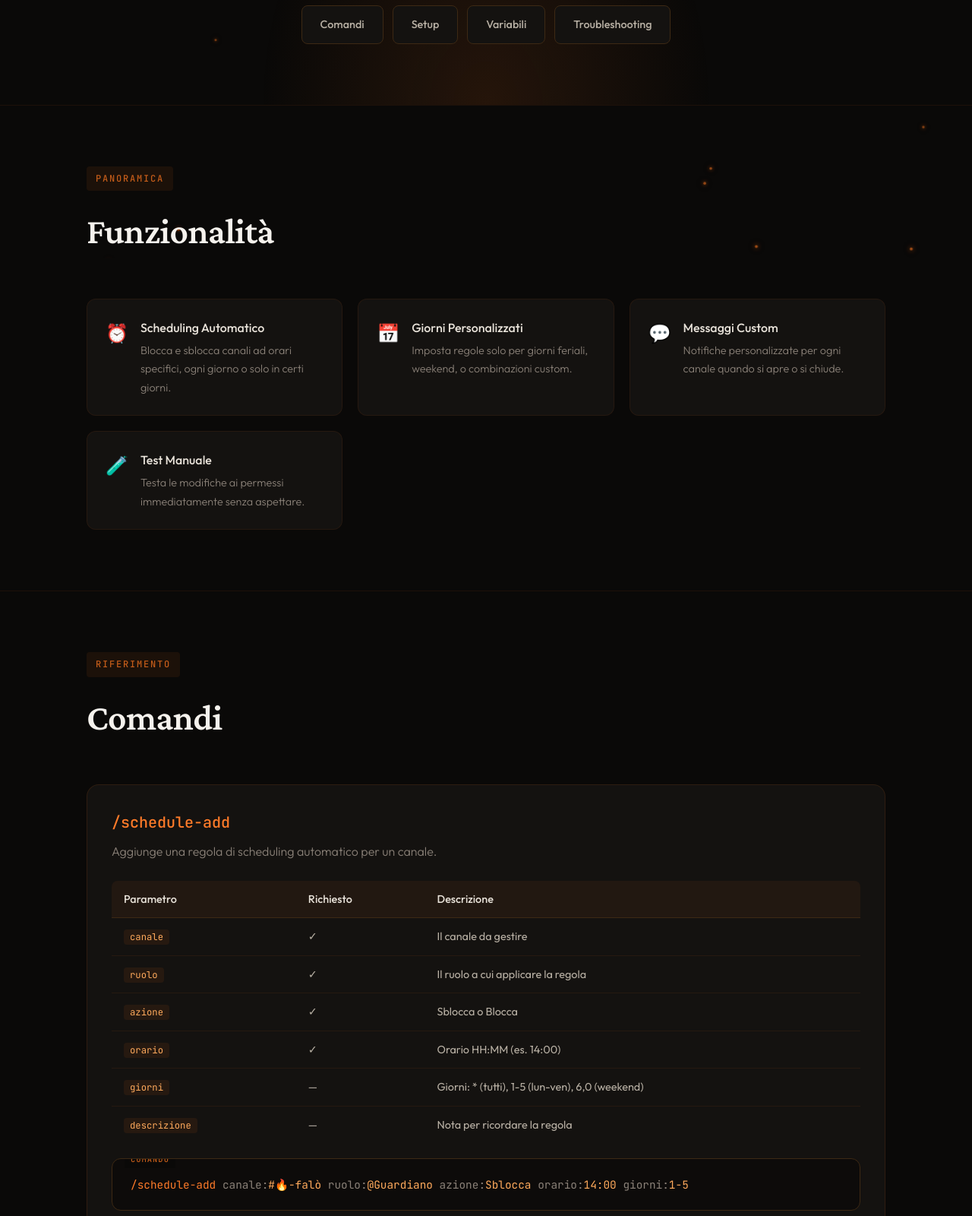
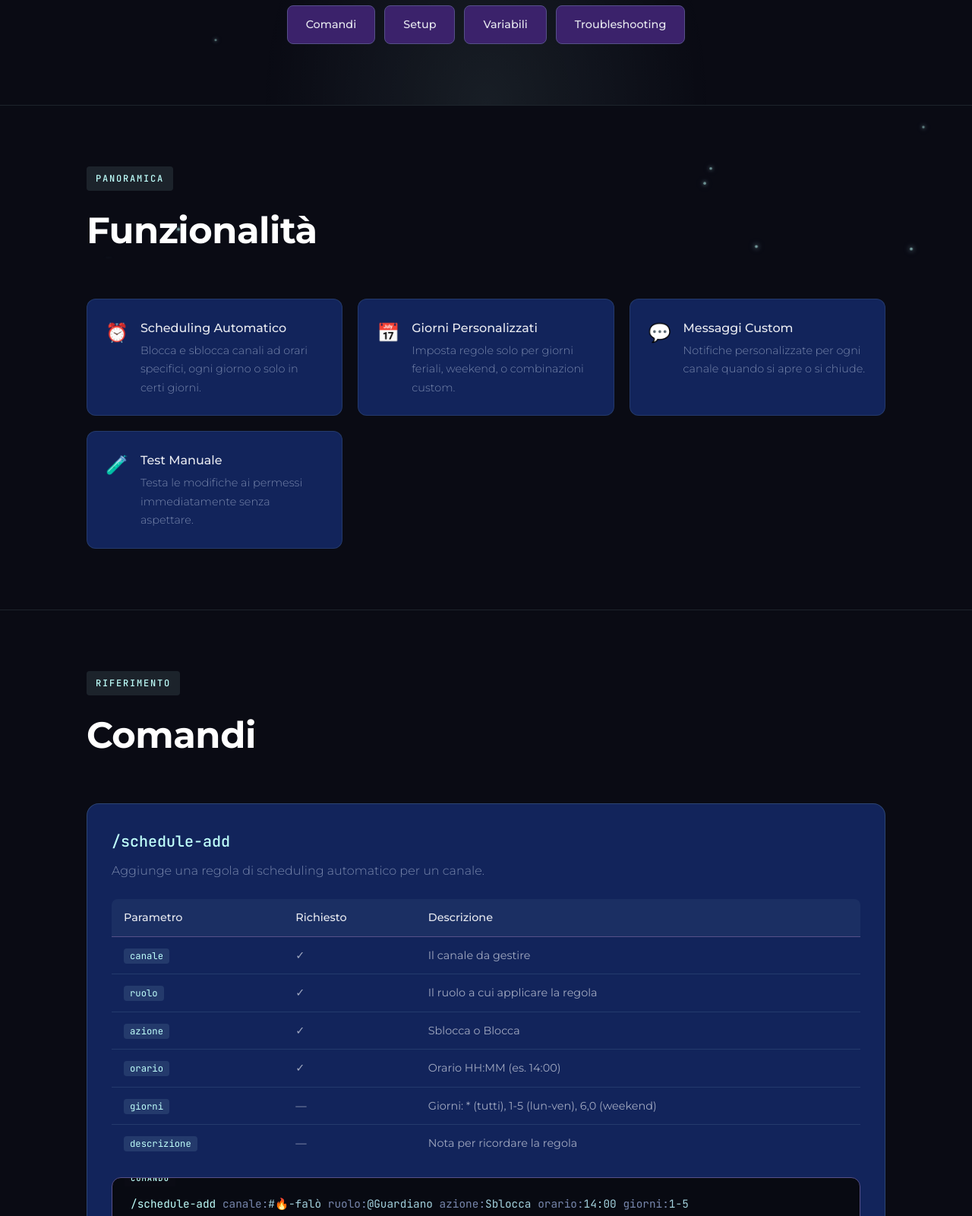
Before and after one commit to ChristianPulieri/discord-channel-scheduler, a website: page docs.html in a window 1280 px wide. Shown: the part 460-2060 px from the top of the page at 76% size. Drawn offline with nearby package versions, Linux system fonts and the light colour scheme.

Commit message:
Update docs with Montserrat font and purple/aquamarine palette

```diff
--- a/docs.html
+++ b/docs.html
@@ -6,20 +6,21 @@
   <title>Discord Channel Scheduler - Documentazione</title>
   <link rel="preconnect" href="https://fonts.googleapis.com">
   <link rel="preconnect" href="https://fonts.gstatic.com" crossorigin>
-  <link href="https://fonts.googleapis.com/css2?family=Crimson+Pro:wght@400;600&family=JetBrains+Mono:wght@400;500&family=Outfit:wght@300;400;500;600;700&display=swap" rel="stylesheet">
+  <link href="https://fonts.googleapis.com/css2?family=JetBrains+Mono:wght@400;500&family=Montserrat:wght@300;400;500;600;700&display=swap" rel="stylesheet">
   <style>
     :root {
-      --bg-deep: #0a0908;
-      --bg-card: #141210;
-      --bg-card-hover: #1a1714;
-      --ember-dim: #3d2914;
-      --ember: #c45d1a;
-      --ember-bright: #ff7b29;
-      --ember-glow: #ffaa5c;
-      --ash: #8a8178;
-      --smoke: #b8b0a4;
-      --bone: #e8e2d9;
-      --chalk: #f5f2ed;
+      --bg-deep: #0a0b14;
+      --bg-card: #12245B;
+      --bg-card-hover: #1a2d6b;
+      --viola-scuro: #3B226B;
+      --viola-2: #565089;
+      --viola-3: #7786AC;
+      --acquamarina: #BFFFFB;
+      --acquamarina-2: #A3D1DD;
+      --blu-scuro: #12245B;
+      --white: #ffffff;
+      --white-soft: #e8eaf0;
+      --white-dim: #a0a8c0;
     }
 
     * {
@@ -33,15 +34,15 @@
     }
 
     body {
-      font-family: 'Outfit', sans-serif;
+      font-family: 'Montserrat', sans-serif;
       background: var(--bg-deep);
-      color: var(--smoke);
+      color: var(--white-dim);
       line-height: 1.7;
       min-height: 100vh;
       overflow-x: hidden;
     }
 
-    /* Ember particles background */
+    /* Floating particles background */
     .ember-field {
       position: fixed;
       top: 0;
@@ -57,11 +58,11 @@
       position: absolute;
       width: 4px;
       height: 4px;
-      background: var(--ember);
+      background: var(--acquamarina);
       border-radius: 50%;
       opacity: 0;
       animation: float-up 8s ease-in infinite;
-      box-shadow: 0 0 6px var(--ember), 0 0 12px var(--ember-dim);
+      box-shadow: 0 0 6px var(--acquamarina), 0 0 12px var(--viola-3);
     }
 
     @keyframes float-up {
@@ -70,10 +71,10 @@
         transform: translateY(0) scale(1);
       }
       10% {
-        opacity: 0.8;
+        opacity: 0.6;
       }
       90% {
-        opacity: 0.3;
+        opacity: 0.2;
       }
       100% {
         opacity: 0;
@@ -110,29 +111,29 @@
       transform: translateX(-50%);
       width: 600px;
       height: 400px;
-      background: radial-gradient(ellipse at center bottom, rgba(196, 93, 26, 0.15) 0%, transparent 70%);
+      background: radial-gradient(ellipse at center bottom, rgba(191, 255, 251, 0.08) 0%, transparent 70%);
       pointer-events: none;
     }
 
     .logo {
       font-size: 4rem;
       margin-bottom: 24px;
-      animation: flicker 3s ease-in-out infinite;
+      animation: glow-pulse 3s ease-in-out infinite;
     }
 
-    @keyframes flicker {
-      0%, 100% { opacity: 1; transform: scale(1); }
-      50% { opacity: 0.85; transform: scale(1.02); }
+    @keyframes glow-pulse {
+      0%, 100% { opacity: 1; transform: scale(1); filter: drop-shadow(0 0 8px var(--acquamarina)); }
+      50% { opacity: 0.9; transform: scale(1.02); filter: drop-shadow(0 0 16px var(--acquamarina)); }
     }
 
     .hero h1 {
-      font-family: 'Crimson Pro', serif;
+      font-family: 'Montserrat', sans-serif;
       font-size: clamp(2.5rem, 6vw, 4.5rem);
-      font-weight: 600;
-      color: var(--chalk);
+      font-weight: 700;
+      color: var(--white);
       letter-spacing: -0.02em;
       margin-bottom: 16px;
-      background: linear-gradient(135deg, var(--chalk) 0%, var(--ember-glow) 100%);
+      background: linear-gradient(135deg, var(--white) 0%, var(--acquamarina) 100%);
       -webkit-background-clip: text;
       -webkit-text-fill-color: transparent;
       background-clip: text;
@@ -141,7 +142,7 @@
     .hero p {
       font-size: 1.25rem;
       font-weight: 300;
-      color: var(--ash);
+      color: var(--viola-3);
       max-width: 500px;
       margin-bottom: 48px;
     }
@@ -155,10 +156,10 @@
 
     .nav-link {
       padding: 12px 24px;
-      background: var(--bg-card);
-      border: 1px solid var(--ember-dim);
+      background: var(--viola-scuro);
+      border: 1px solid var(--viola-2);
       border-radius: 8px;
-      color: var(--smoke);
+      color: var(--white-soft);
       text-decoration: none;
       font-size: 0.9rem;
       font-weight: 500;
@@ -166,17 +167,17 @@
     }
 
     .nav-link:hover {
-      background: var(--ember-dim);
-      border-color: var(--ember);
-      color: var(--chalk);
+      background: var(--viola-2);
+      border-color: var(--acquamarina);
+      color: var(--white);
       transform: translateY(-2px);
-      box-shadow: 0 8px 24px rgba(196, 93, 26, 0.2);
+      box-shadow: 0 8px 24px rgba(191, 255, 251, 0.15);
     }
 
     /* Section styling */
     section {
       padding: 80px 0;
-      border-top: 1px solid rgba(196, 93, 26, 0.1);
+      border-top: 1px solid rgba(191, 255, 251, 0.1);
     }
 
     .section-header {
@@ -188,28 +189,28 @@
       font-family: 'JetBrains Mono', monospace;
       font-size: 0.75rem;
       font-weight: 500;
-      color: var(--ember);
+      color: var(--acquamarina);
       text-transform: uppercase;
       letter-spacing: 0.15em;
       margin-bottom: 12px;
       padding: 6px 12px;
-      background: rgba(196, 93, 26, 0.1);
+      background: rgba(191, 255, 251, 0.1);
       border-radius: 4px;
     }
 
     h2 {
-      font-family: 'Crimson Pro', serif;
+      font-family: 'Montserrat', sans-serif;
       font-size: clamp(2rem, 4vw, 3rem);
-      font-weight: 600;
-      color: var(--chalk);
+      font-weight: 700;
+      color: var(--white);
       letter-spacing: -0.01em;
     }
 
     h3 {
-      font-family: 'Outfit', sans-serif;
+      font-family: 'Montserrat', sans-serif;
       font-size: 1.5rem;
       font-weight: 600;
-      color: var(--bone);
+      color: var(--white-soft);
       margin-bottom: 16px;
     }
 
@@ -221,7 +222,7 @@
 
     .command-card {
       background: var(--bg-card);
-      border: 1px solid rgba(196, 93, 26, 0.15);
+      border: 1px solid rgba(191, 255, 251, 0.15);
       border-radius: 16px;
       padding: 32px;
       transition: all 0.4s ease;
@@ -236,16 +237,16 @@
       left: 0;
       right: 0;
       height: 3px;
-      background: linear-gradient(90deg, var(--ember), var(--ember-bright), var(--ember));
+      background: linear-gradient(90deg, var(--viola-scuro), var(--acquamarina), var(--viola-scuro));
       opacity: 0;
       transition: opacity 0.3s ease;
     }
 
     .command-card:hover {
       background: var(--bg-card-hover);
-      border-color: rgba(196, 93, 26, 0.3);
+      border-color: rgba(191, 255, 251, 0.3);
       transform: translateY(-4px);
-      box-shadow: 0 20px 40px rgba(0, 0, 0, 0.4), 0 0 60px rgba(196, 93, 26, 0.1);
+      box-shadow: 0 20px 40px rgba(0, 0, 0, 0.4), 0 0 60px rgba(191, 255, 251, 0.08);
     }
 
     .command-card:hover::before {
@@ -256,12 +257,12 @@
       font-family: 'JetBrains Mono', monospace;
       font-size: 1.25rem;
       font-weight: 500;
-      color: var(--ember-bright);
+      color: var(--acquamarina);
       margin-bottom: 8px;
     }
 
     .command-desc {
-      color: var(--ash);
+      color: var(--viola-3);
       margin-bottom: 24px;
       font-weight: 300;
     }
@@ -277,10 +278,10 @@
     .param-table th {
       text-align: left;
       padding: 12px 16px;
-      background: rgba(196, 93, 26, 0.08);
-      color: var(--bone);
+      background: rgba(191, 255, 251, 0.05);
+      color: var(--white-soft);
       font-weight: 500;
-      border-bottom: 1px solid var(--ember-dim);
+      border-bottom: 1px solid var(--viola-2);
     }
 
     .param-table th:first-child {
@@ -293,8 +294,8 @@
 
     .param-table td {
       padding: 12px 16px;
-      border-bottom: 1px solid rgba(196, 93, 26, 0.1);
-      color: var(--smoke);
+      border-bottom: 1px solid rgba(191, 255, 251, 0.1);
+      color: var(--white-dim);
     }
 
     .param-table tr:last-child td {
@@ -303,25 +304,25 @@
 
     .param-table code {
       font-family: 'JetBrains Mono', monospace;
-      color: var(--ember-glow);
-      background: rgba(196, 93, 26, 0.1);
+      color: var(--acquamarina);
+      background: rgba(191, 255, 251, 0.1);
       padding: 2px 8px;
       border-radius: 4px;
       font-size: 0.85em;
     }
 
     .required {
-      color: var(--ember-bright);
+      color: var(--acquamarina);
     }
 
     .optional {
-      color: var(--ash);
+      color: var(--viola-3);
     }
 
     /* Code blocks */
     .code-block {
-      background: #0d0b0a;
-      border: 1px solid var(--ember-dim);
+      background: #080a12;
+      border: 1px solid var(--viola-2);
       border-radius: 12px;
       padding: 20px 24px;
       margin: 16px 0;
@@ -337,7 +338,7 @@
       font-family: 'JetBrains Mono', monospace;
       font-size: 0.65rem;
       font-weight: 500;
-      color: var(--ember);
+      color: var(--acquamarina);
       background: var(--bg-deep);
       padding: 2px 8px;
       letter-spacing: 0.1em;
@@ -346,20 +347,20 @@
     .code-block code {
       font-family: 'JetBrains Mono', monospace;
       font-size: 0.9rem;
-      color: var(--bone);
+      color: var(--white-soft);
       line-height: 1.8;
     }
 
     .code-block .cmd {
-      color: var(--ember-bright);
+      color: var(--acquamarina);
     }
 
     .code-block .param {
-      color: var(--ash);
+      color: var(--viola-3);
     }
 
     .code-block .value {
-      color: var(--ember-glow);
+      color: var(--acquamarina-2);
     }
 
     /* Feature list */
@@ -376,12 +377,12 @@
       padding: 24px;
       background: var(--bg-card);
       border-radius: 12px;
-      border: 1px solid rgba(196, 93, 26, 0.1);
+      border: 1px solid rgba(191, 255, 251, 0.1);
       transition: all 0.3s ease;
     }
 
     .feature:hover {
-      border-color: rgba(196, 93, 26, 0.25);
+      border-color: rgba(191, 255, 251, 0.25);
       transform: translateX(4px);
     }
 
@@ -391,14 +392,14 @@
     }
 
     .feature h4 {
-      color: var(--bone);
+      color: var(--white-soft);
       font-weight: 500;
       margin-bottom: 4px;
     }
 
     .feature p {
       font-size: 0.9rem;
-      color: var(--ash);
+      color: var(--viola-3);
       font-weight: 300;
     }
 
@@ -411,7 +412,7 @@
       position: relative;
       padding-left: 80px;
       padding-bottom: 48px;
-      border-left: 2px solid var(--ember-dim);
+      border-left: 2px solid var(--viola-2);
       margin-left: 24px;
     }
 
@@ -429,26 +430,26 @@
       width: 40px;
       height: 40px;
       background: var(--bg-deep);
-      border: 2px solid var(--ember);
+      border: 2px solid var(--acquamarina);
       border-radius: 50%;
       display: flex;
       align-items: center;
       justify-content: center;
-      font-family: 'Crimson Pro', serif;
+      font-family: 'Montserrat', sans-serif;
       font-size: 1.25rem;
       font-weight: 600;
-      color: var(--ember-bright);
+      color: var(--acquamarina);
     }
 
     .step h4 {
-      color: var(--chalk);
+      color: var(--white);
       font-size: 1.1rem;
       font-weight: 500;
       margin-bottom: 12px;
     }
 
     .step p {
-      color: var(--ash);
+      color: var(--viola-3);
       margin-bottom: 16px;
     }
 
@@ -461,21 +462,21 @@
     }
 
     .var-card {
-      background: linear-gradient(135deg, var(--bg-card) 0%, rgba(196, 93, 26, 0.05) 100%);
-      border: 1px solid var(--ember-dim);
+      background: linear-gradient(135deg, var(--bg-card) 0%, rgba(191, 255, 251, 0.03) 100%);
+      border: 1px solid var(--viola-2);
       border-radius: 12px;
       padding: 24px;
     }
 
     .var-card h4 {
       font-family: 'JetBrains Mono', monospace;
-      color: var(--ember-glow);
+      color: var(--acquamarina);
       font-size: 1rem;
       margin-bottom: 8px;
     }
 
     .var-card p {
-      color: var(--ash);
+      color: var(--viola-3);
       font-size: 0.9rem;
     }
 
@@ -485,13 +486,13 @@
       border-radius: 12px;
       margin-bottom: 16px;
       overflow: hidden;
-      border: 1px solid rgba(196, 93, 26, 0.1);
+      border: 1px solid rgba(191, 255, 251, 0.1);
     }
 
     .trouble-problem {
       padding: 20px 24px;
-      background: rgba(196, 93, 26, 0.05);
-      color: var(--bone);
+      background: rgba(191, 255, 251, 0.05);
+      color: var(--white-soft);
       font-weight: 500;
       display: flex;
       align-items: center;
@@ -500,12 +501,12 @@
 
     .trouble-problem::before {
       content: '⚠';
-      color: var(--ember);
+      color: var(--acquamarina);
     }
 
     .trouble-solution {
       padding: 20px 24px;
-      color: var(--smoke);
+      color: var(--white-dim);
       font-weight: 300;
     }
 
@@ -513,13 +514,13 @@
     footer {
       text-align: center;
       padding: 60px 0;
-      border-top: 1px solid rgba(196, 93, 26, 0.1);
-      color: var(--ash);
+      border-top: 1px solid rgba(191, 255, 251, 0.1);
+      color: var(--viola-3);
       font-size: 0.9rem;
     }
 
     footer a {
-      color: var(--ember-bright);
+      color: var(--acquamarina);
       text-decoration: none;
     }
 
@@ -537,12 +538,12 @@
     }
 
     ::-webkit-scrollbar-thumb {
-      background: var(--ember-dim);
+      background: var(--viola-2);
       border-radius: 4px;
     }
 
     ::-webkit-scrollbar-thumb:hover {
-      background: var(--ember);
+      background: var(--acquamarina);
     }
 
     /* Animations on scroll */
@@ -746,7 +747,7 @@
           </table>
 
           <p style="margin-top: 16px; font-size: 0.9rem;">
-            <strong style="color: var(--ember-glow);">Variabili:</strong>
+            <strong style="color: var(--acquamarina);">Variabili:</strong>
             <code>{ruolo}</code> menziona il ruolo, <code>\n</code> va a capo
           </p>
 
@@ -860,8 +861,8 @@
         <h2>Setup Completo</h2>
       </div>
 
-      <p class="fade-in" style="color: var(--ash); margin-bottom: 40px; font-size: 1.1rem;">
-        Esempio: canale <strong style="color: var(--ember-glow)">#🔥-falò-dei-guardiani</strong> aperto dalle 14:00 alle 20:00, dal lunedì al venerdì.
+      <p class="fade-in" style="color: var(--viola-3); margin-bottom: 40px; font-size: 1.1rem;">
+        Esempio: canale <strong style="color: var(--acquamarina)">#🔥-falò-dei-guardiani</strong> aperto dalle 14:00 alle 20:00, dal lunedì al venerdì.
       </p>
 
       <div class="steps">
```
